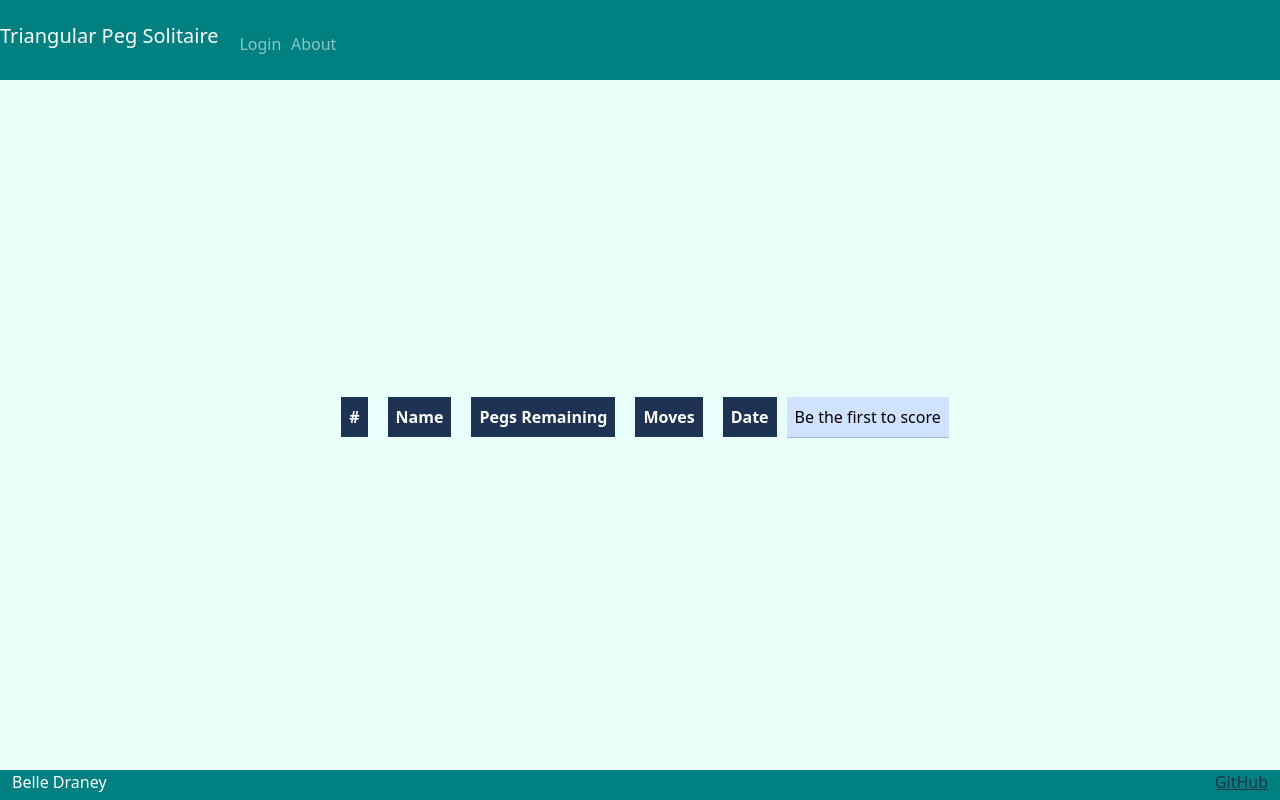
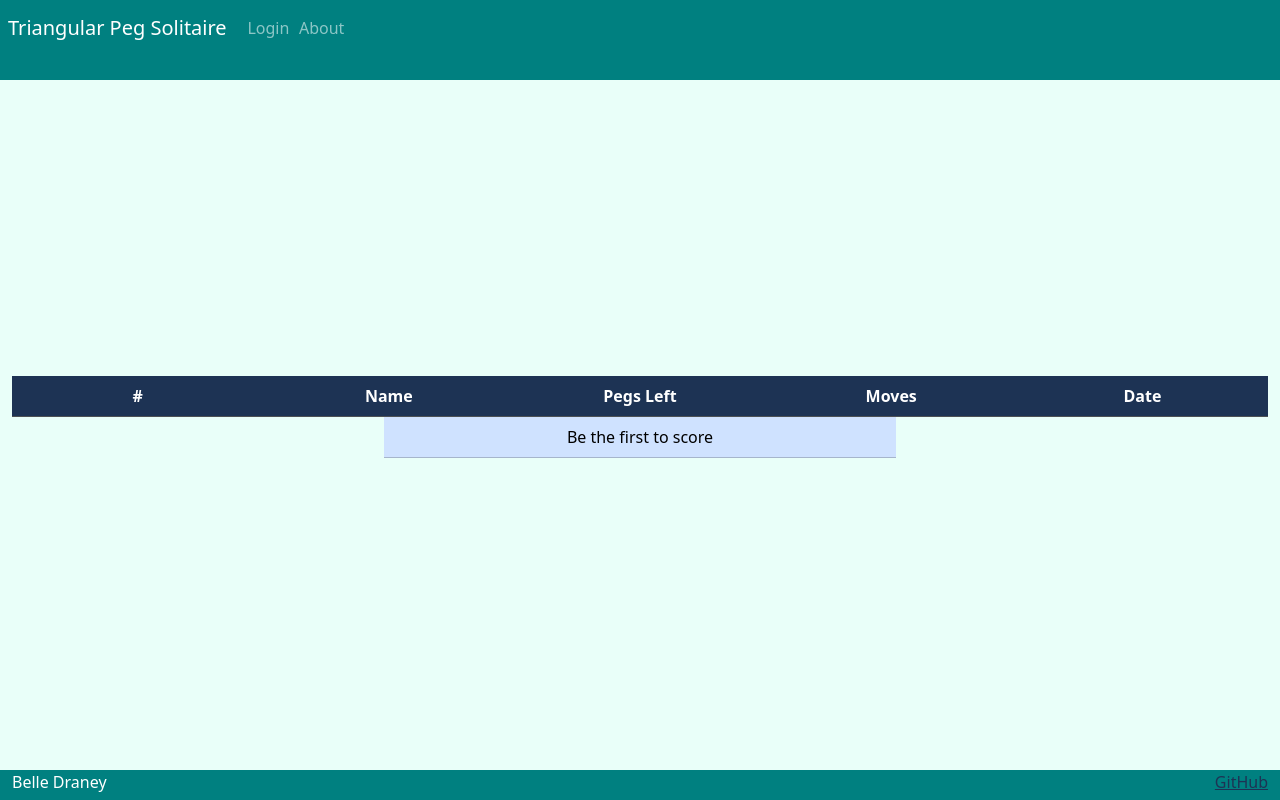
Before and after one commit to adraney0/CS260startup, a React (Vite) app: page /scores in a window 1280 px wide. Built offline with nearby package versions, Linux system fonts and the light colour scheme.

Commit message:
fixed styling for scores table

```diff
--- a/src/app.css
+++ b/src/app.css
@@ -11,11 +11,11 @@ header {
 }
 
 main {
-    flex: 1 1 calc(100vh - 110px);
+    flex: 1;
     display: flex;
     flex-direction: column;
     align-items: center;
-    justify-content: center;
+    justify-content: space-around;
 }
 
 footer {
@@ -30,12 +30,17 @@ menu {
     list-style: none;
 }
 
+.navbar-brand {
+    padding-left: 0.4em;
+  }
+
+
 menu .nav-item {
     padding: 0 0.3em
 }
 
 footer a {
-    float:right;
+    float: right;
 }
 
 .bg-second {
@@ -45,6 +50,10 @@ footer a {
 
 .bg-main {
     background-color: #008080;
+}
+
+.table-main {
+    background-color: #1D3354 !important;
 }
 
 .btn-main {
@@ -60,16 +69,14 @@ footer a {
     margin: 10px;
 }
 
-@media (max-height: 600px) {
+@media (max-height: 700px) {
     header {
       display: none;
     }
     footer {
       display: none;
     }
-    main {
-      flex: 1 100vh;
-    }
+
   }
 
 .custom-link {
--- a/src/play/game.jsx
+++ b/src/play/game.jsx
@@ -5,10 +5,11 @@ import {Score} from './scores';
 import {GameOverScreen} from './gameOverScreen';
 import {Controls} from './controls';
 import {WinScreen} from './winScreen';
+import {GameEvent, GameNotifier} from './gameNotifier';
 import './play.css';
 import './game.css'
 
-export function Game({onGameOver}) {
+export function Game({onGameOver, userName}) {
 
     const initialBoard = [
         [' '],  // Row 1 (1 peg)
@@ -94,10 +95,12 @@ export function Game({onGameOver}) {
 
                     setBoard(newBoard);
 
+                    setNumMoves(prevMoves => prevMoves + 1);
+
                     setSelectedPeg(null);
                     setPossibleMoves([]);
 
-                    setNumMoves(prevMoves => prevMoves + 1);
+
                     checkGameOver(newBoard);
                     checkWinCondition(newBoard);
                     setRedoStack([]);
@@ -156,6 +159,7 @@ export function Game({onGameOver}) {
 
         if (!movesLeft) {
             setGameOver(true);
+            saveScoreOnGameOver(board);
         }
     }
 
@@ -187,6 +191,7 @@ export function Game({onGameOver}) {
         setUndoStack([]);
         setRedoStack([]);
         onGameOver(false);
+
     };
 
     const handleUndo = () => {
@@ -211,6 +216,54 @@ export function Game({onGameOver}) {
             setNumMoves(prevMoves => prevMoves + 1);
         }
     };
+
+    // Save the score when the game ends (win or lose)
+    const saveScoreOnGameOver = (board) => {
+
+        const remainingPegs = board.flat().filter(cell => cell === 'X').length;
+        const score = {
+            name: userName, // Make sure `userName` is available or set it up somewhere
+            pegsRemaining: remainingPegs,
+            numMoves: numMoves
+        };
+        saveScore(score);
+    };
+
+    async function saveScore(score) {
+        const { pegsRemaining, numMoves, name } = score;
+    const date = new Date().toLocaleDateString();
+
+    // Compute score based on pegs remaining and number of moves
+    const scoreValue = pegsRemaining * 10 - numMoves;  // Adjust this formula to suit your needs
+
+    const newScore = { name, pegsRemaining, numMoves, date, score: scoreValue };
+
+    GameNotifier.broadcastEvent(userName, GameEvent.End, newScore);
+    updateScoresLocal(newScore);
+    };
+
+    function updateScoresLocal(newScore) {
+        let scores = [];
+        const scoresText = localStorage.getItem('scores');
+        if(scoresText) {
+            scores = JSON.parse(scoresText);
+        }
+
+        scores.push(newScore);
+
+        scores.sort((a, b) => {
+            if (a.pegsRemaining === b.pegsRemaining) {
+                return a.numMoves - b.numMoves;  // Sort by moves if pegs remaining are tied
+            }
+            return a.pegsRemaining - b.pegsRemaining;  // Sort by pegs remaining
+        });
+
+          if (scores.length > 10) {
+            scores.length = 10;
+          }
+
+          localStorage.setItem('scores', JSON.stringify(scores));
+    }
 
     return (
         <div className = "game">
--- a/src/play/players.css
+++ b/src/play/players.css
@@ -1,7 +1,6 @@
 .players {
     position: fixed;
     top: 80px;
-
     flex: 0.25;
     width: 100%;
     padding: 0.5em;
--- a/src/scores/score.css
+++ b/src/scores/score.css
@@ -1,6 +1,32 @@
+* {
+  margin: 0;
+  padding: 0;
+  box-sizing: border-box;
+}
+
+.bg-scores {
+  background-color: #E9FFF9 ;
+}
 td {
-    max-width: 40vw;
-    overflow: hidden;
-    white-space: nowrap;
-    text-overflow: ellipsis;
-  }
+  max-width: 40vw;
+  overflow: hidden;
+  white-space: nowrap;
+  text-overflow: ellipsis;
+}
+.table-cstm{
+  display: table;
+  table-layout: fixed;
+}
+
+.table-cstm th {
+  width: 100%
+}
+
+.table-cstm td {
+  width: 100%;
+}
+
+
+.table-holder {
+  margin: 0 auto;
+}
--- a/src/scores/scores.jsx
+++ b/src/scores/scores.jsx
@@ -8,19 +8,39 @@ const [scores, setScores] = React.useState([]);
     React.useEffect(() => {
         const scoresText = localStorage.getItem('scores');
         if (scoresText) {
-            setScores(JSON.parse(scoresText));
+            try {
+                const loadedScores = JSON.parse(scoresText);
+
+                // Ensure the loadedScores is an array
+                if (Array.isArray(loadedScores)) {
+                  // Optionally, sort the scores here if needed
+                  const sortedScores = loadedScores.sort((a, b) => {
+                    if (a.pegsRemaining === b.pegsRemaining) {
+                        return a.numMoves - b.numMoves;  // Sort by moves if pegs remaining are tied
+                    }
+                    return a.pegsRemaining - b.pegsRemaining;  // Sort by pegs remaining
+                });
+                  setScores(sortedScores);
+                } else {
+                  console.warn("Invalid scores format in localStorage");
+                }
+              } catch (error) {
+                console.error("Error parsing scores from localStorage:", error);
+              }
         }
     }, []);
+
+    console.log(scores);
 
     const scoreRows = [];
     if(scores.length) {
         for (const [i, score] of scores.entries()) {
             scoreRows.push(
                 <tr key = {i}>
-                    <td>{i}</td>
+                    <td>{i + 1}</td>
                     <td>{score.name.split('@')[0]}</td>
                     <td>{score.pegsRemaining}</td>
-                    <td>{score.numMoves}</td>
+                    <td>{score.numMoves + 1}</td>
                     <td>{score.date}</td>
                 </tr>
             );
@@ -28,25 +48,26 @@ const [scores, setScores] = React.useState([]);
     } else {
         scoreRows.push(
             <tr key = '0'>
-                <td colSpan = '4'>Be the first to score</td>
+                <td colSpan = '5'>Be the first to score</td>
             </tr>
         )
     }
 
     return (
-        <main className = "container-fluid bg-second text-center">
-            <table className = "table table-warning">
-                <thead className = "table-dark">
-                    <tr>
-                        <th className = "btn-main">#</th>
-                        <th className = "btn-main">Name</th>
-                        <th className = "btn-main">Pegs Remaining</th>
-                        <th className = "btn-main">Moves</th>
-                        <th className = "btn-main">Date</th>
-                    </tr>
-                </thead>
-                <tbody className = 'table-primary' id = 'scores'>{scoreRows}</tbody>
-            </table>
+        <main className = "container-fluid bg-scores text-center table-holder">
+                <table className = " table table-cstm table-warning">
+                    <thead className = "table-dark">
+                        <tr>
+                            <th className = "table-main">#</th>
+                            <th className = "table-main">Name</th>
+                            <th className = "table-main">Pegs Left</th>
+                            <th className = "table-main">Moves</th>
+                            <th className = "table-main">Date</th>
+                        </tr>
+                    </thead>
+                    <tbody className = 'table-primary'>{scoreRows}</tbody>
+                </table>
+
         </main>
     );
 }
```
